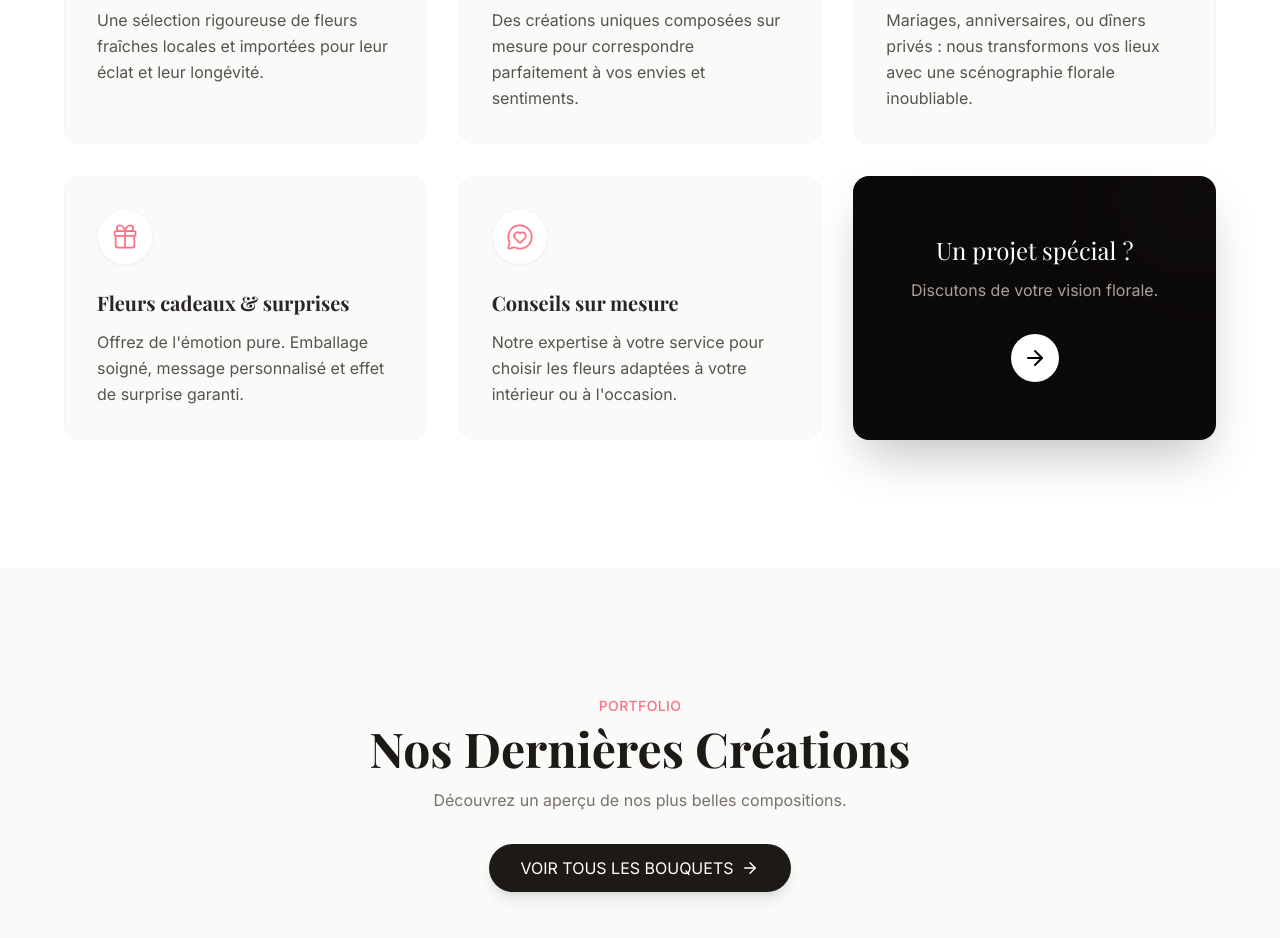
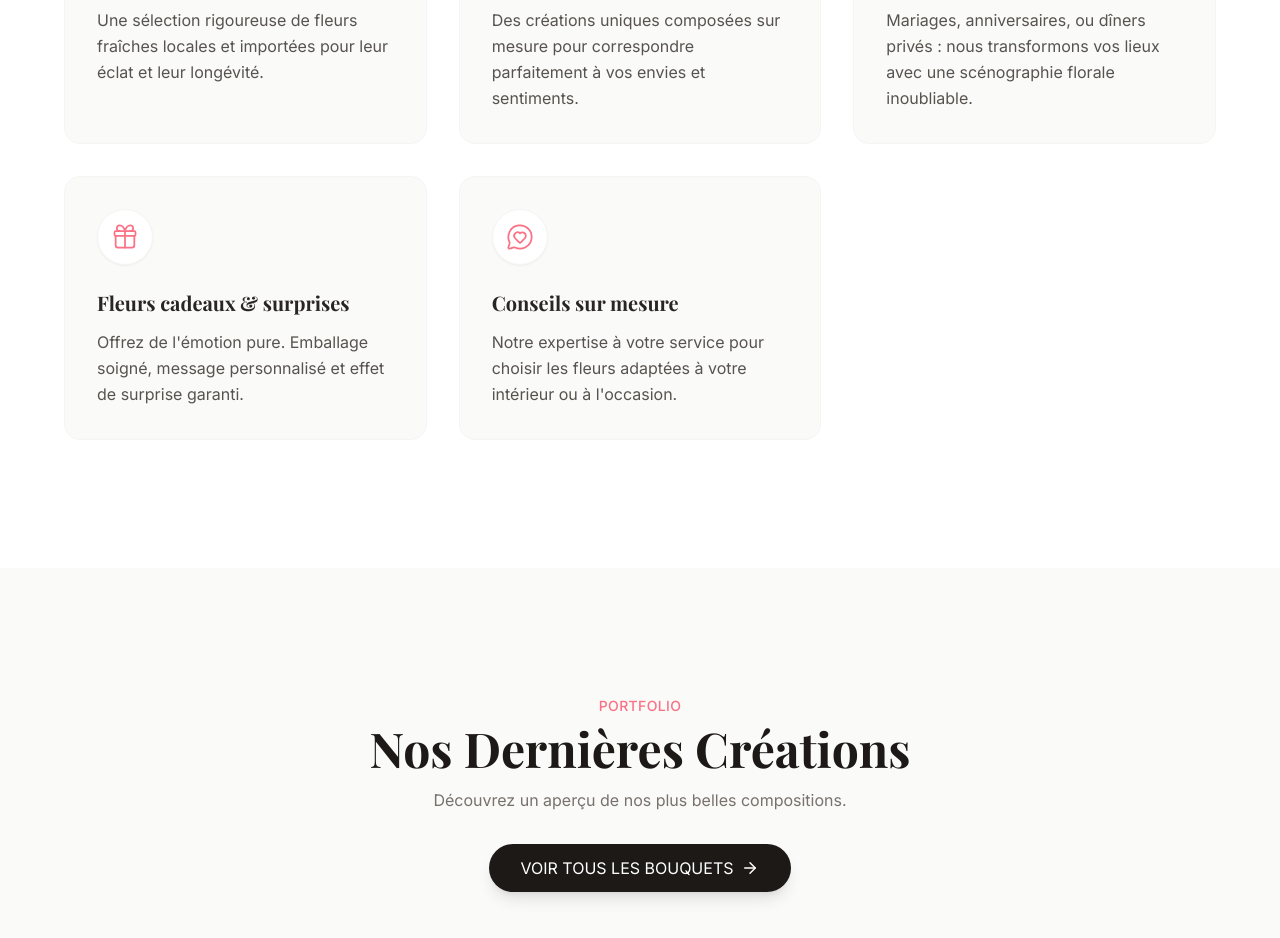
Before and after one commit to mendesmeta7-cpu/vitrine-Maua-s-House, a React (Vite) app: page / in a window 1280 px wide. Shown: the part 2240-3178 px from the top of the page. Built offline with nearby package versions, Linux system fonts and the light colour scheme; no server answers; the database is empty; a web font is replaced by a local one.

Commit message:
delecte bouton

```diff
--- a/src/components/Services.jsx
+++ b/src/components/Services.jsx
@@ -62,27 +62,7 @@ const Services = () => {
                     </div>
                 ))}
 
-                {/* Special Project CTA Card */}
-                <a
-                    href="https://wa.me/243907444762"
-                    target="_blank"
-                    rel="noreferrer"
-                    className="group relative p-6 md:p-8 rounded-2xl bg-stone-950 text-white flex flex-col items-center justify-center text-center shadow-2xl hover:scale-[1.02] transition-transform duration-300 overflow-hidden"
-                >
-                    {/* Subtle decoration */}
-                    <div className="absolute top-0 right-0 w-32 h-32 bg-stone-800 rounded-full blur-3xl opacity-20 -mr-10 -mt-10" />
-
-                    <h3 className="text-2xl font-serif font-medium mb-3 relative z-10">
-                        Un projet spécial ?
-                    </h3>
-                    <p className="text-stone-400 mb-8 max-w-xs relative z-10">
-                        Discutons de votre vision florale.
-                    </p>
-
-                    <div className="w-12 h-12 bg-white text-black rounded-full flex items-center justify-center group-hover:scale-110 transition-transform duration-300">
-                        <ArrowRight size={24} />
-                    </div>
-                </a>            </div>
+            </div>
         </Section>
     );
 };
```
